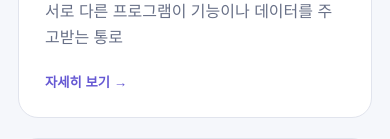
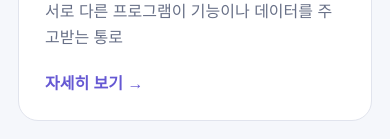
Before and after one commit to DawonBaekDev/dev-dictionary, a Next.js app: page / in a window 390 px wide. Shown: the part 572-711 px from the top of the page. Built offline with nearby package versions, Linux system fonts and the light colour scheme.

Commit message:
홈화면에서 데이터 가져오기

```diff
--- a/src/app/page.js
+++ b/src/app/page.js
@@ -1,47 +1,9 @@
 "use client"
+
 import { useState } from "react";
+import Link from "next/link";
 import styles from "./page.module.css";
-
-const terms = [
-  {
-    id: 1,
-    name: "API",
-    category: "웹",
-    description: "서로 다른 프로그램이 기능이나 데이터를 주고받는 통로",
-  },
-  {
-    id: 2,
-    name: "컴포넌트",
-    category: "React",
-    description: "화면을 구성하는 재사용 가능한 작은 UI 조각",
-  },
-  {
-    id: 3,
-    name: "데이터베이스",
-    category: "데이터",
-    description: "여러 데이터를 체계적으로 저장하고 관리하는 공간",
-  },
-  {
-    id: 4,
-    name: "서버",
-    category: "웹",
-    description: "요청을 받아 필요한 데이터나 기능을 제공하는 프로그램",
-  },
-  {
-    id: 5,
-    name: "Props",
-    category: "React",
-    description: "부모 컴포넌트가 자식 컴포넌트에 전달하는 데이터",
-  },
-  {
-    id: 6,
-    name: "MongoDB",
-    category: "데이터",
-    description: "데이터를 문서 형태로 저장하는 NoSQL 데이터베이스",
-  },
-]
-
-const categories = ["전체", "웹", "React", "데이터"]
+import { terms, categories } from "@/data/terms";
 
 export default function Home() {
   const [searchQuery, setSearchQuery] = useState("")
@@ -115,9 +77,10 @@ export default function Home() {
                   <span className={styles.tag}>{term.category}</span>
                   <h3>{term.name}</h3>
                   <p>{term.description}</p>
-                  <button type="button" className={styles.detailButton}>
-                    자세히 보기 →
-                  </button>
+                  <Link
+                    href={`/terms/${term.id}`}
+                    className={styles.detailButton}>
+                      자세히 보기 →</Link>
                 </article>
               ))}
             </div>
--- a/src/app/page.module.css
+++ b/src/app/page.module.css
@@ -178,5 +178,15 @@
   color: #7a8195;
   text-align: center;
   background: #ffffff;
+  }
+  .detailButton {
+    display: inline-block;
+    margin-top: 20px;
+    border: 0;
+    color: #6558d3;
+    font-weight: 700;
+    text-decoration: none;
+    background: transparent;
+    cursor: pointer;
+  }
 }
-}
--- /dev/null
+++ b/src/data/terms.js
@@ -0,0 +1,46 @@
+export const terms = [
+  {
+    id: 1,
+    name: "API",
+    category: "웹",
+    description: "서로 다른 프로그램이 기능이나 데이터를 주고받는 통로",
+    example: "날씨 앱이 기상청 API에 요청을 보내 오늘의 날씨를 받아옵니다.",
+  },
+  {
+    id: 2,
+    name: "컴포넌트",
+    category: "React",
+    description: "화면을 구성하는 재사용 가능한 작은 UI 조각",
+    example: "버튼, 검색창, 용어 카드 등을 각각 컴포넌트로 만들 수 있습니다.",
+  },
+  {
+    id: 3,
+    name: "데이터베이스",
+    category: "데이터",
+    description: "여러 데이터를 체계적으로 저장하고 관리하는 공간",
+    example: "개발 용어의 이름과 설명을 데이터베이스에 저장할 수 있습니다.",
+  },
+  {
+    id: 4,
+    name: "서버",
+    category: "웹",
+    description: "요청을 받아 필요한 데이터나 기능을 제공하는 프로그램",
+    example: "브라우저가 용어 목록을 요청하면 서버가 데이터를 응답합니다.",
+  },
+  {
+    id: 5,
+    name: "Props",
+    category: "React",
+    description: "부모 컴포넌트가 자식 컴포넌트에 전달하는 데이터",
+    example: "용어 카드에 이름과 설명을 Props로 전달할 수 있습니다.",
+  },
+  {
+    id: 6,
+    name: "MongoDB",
+    category: "데이터",
+    description: "데이터를 문서 형태로 저장하는 NoSQL 데이터베이스",
+    example: "하나의 개발 용어를 하나의 문서 형태로 저장할 수 있습니다.",
+  },
+];
+
+export const categories = ["전체", "웹", "React", "데이터"];
```
